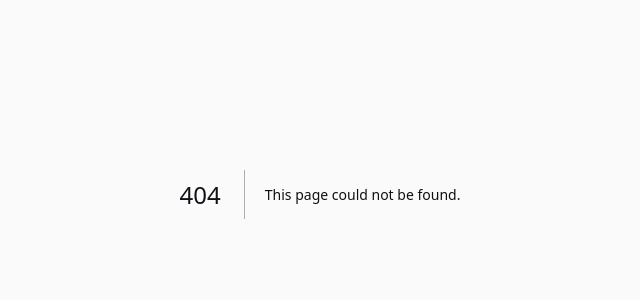
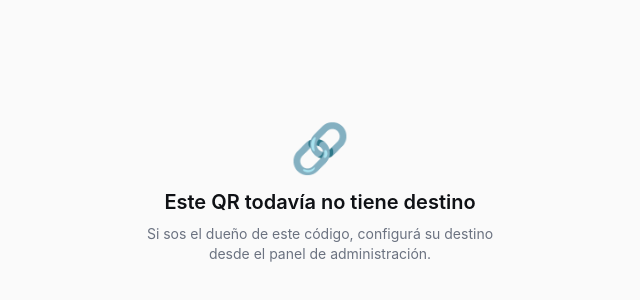
Before and after one commit to cefbavc-design/VENTASAESCALA, a Next.js app: page /no-configurado in a window 1280 px wide. Before the commit this address had no page. Shown: the part 206-506 px from the top of the page, without its empty margins (320-960 px from the left). Built offline with nearby package versions, Linux system fonts and the light colour scheme.

Commit message:
Add files via upload

```diff
--- /dev/null
+++ b/app/no-configurado/page.js
@@ -0,0 +1,14 @@
+export default function NoConfigurado() {
+  return (
+    <main className="min-h-screen flex items-center justify-center p-6">
+      <div className="text-center max-w-sm">
+        <div className="text-5xl mb-4">🔗</div>
+        <h1 className="text-xl font-semibold mb-2">Este QR todavía no tiene destino</h1>
+        <p className="text-muted text-sm">
+          Si sos el dueño de este código, configurá su destino desde el panel
+          de administración.
+        </p>
+      </div>
+    </main>
+  );
+}
```
